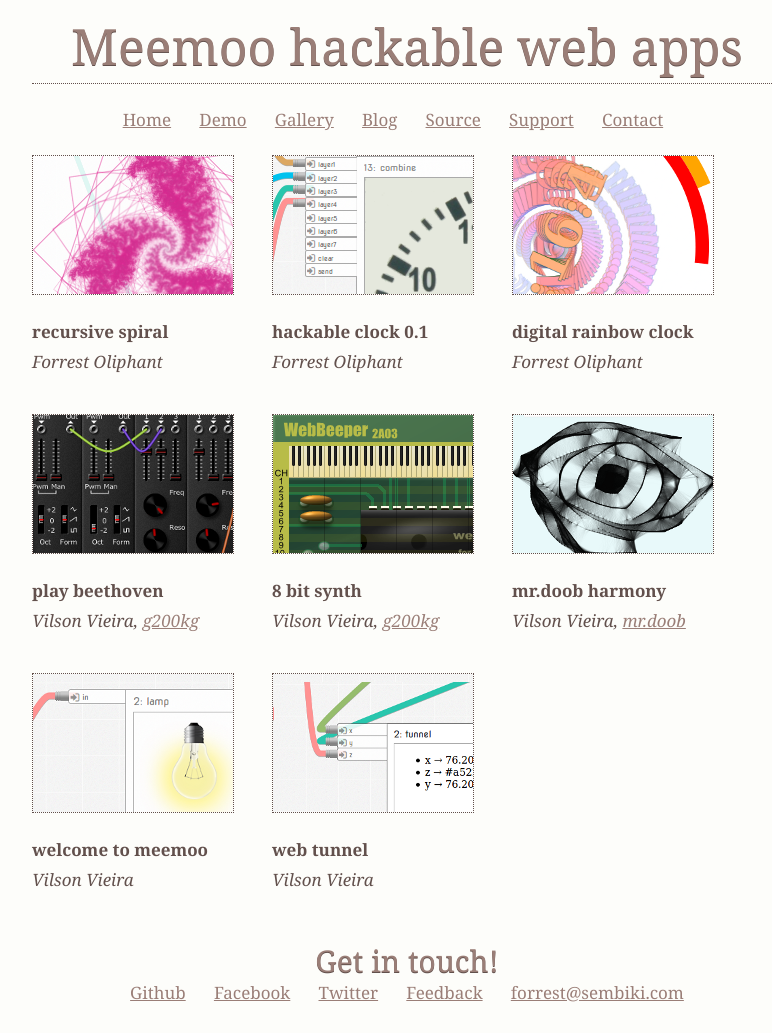
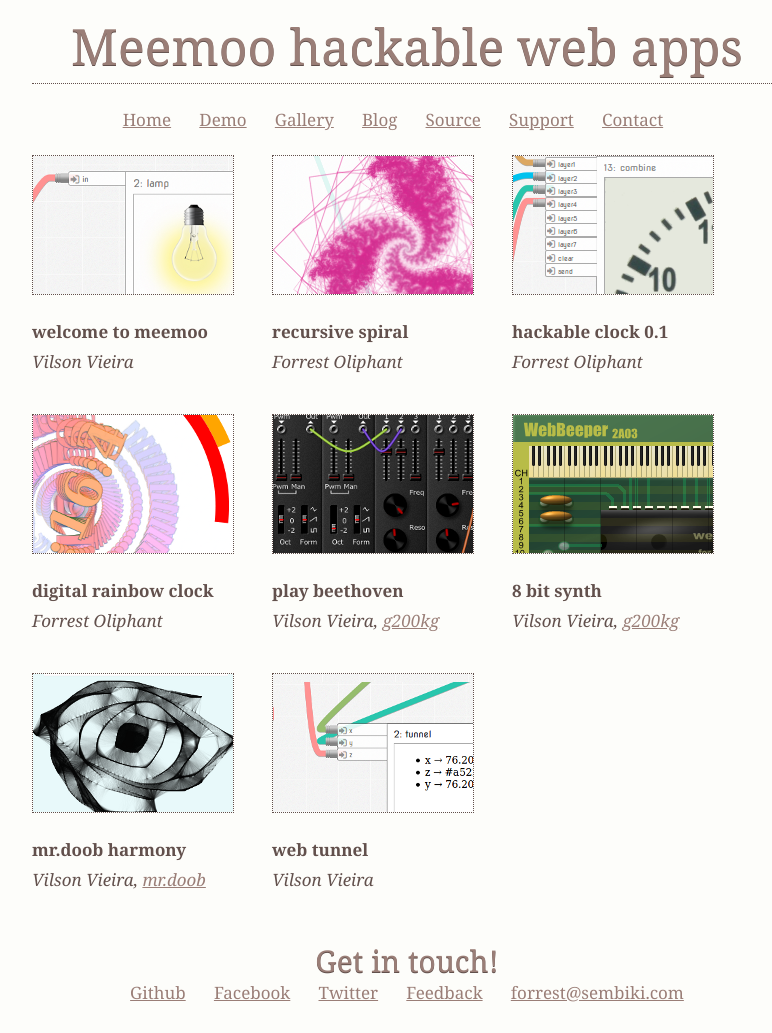
Before and after one commit to meemoo/meemoo.github.io, a Jekyll site: the page built from hack-our-apps/index.html, in a window 1280 px wide. Shown: the whole page, without its empty margins (233-1005 px from the left). Built offline with Jekyll 4.4.1, drawn with Linux system fonts in a browser that asks for light colours; Markdown is read by kramdown in place of the engine named in the settings.

Commit message:
welcome app first

```diff
--- a/hack-our-apps/index.html
+++ b/hack-our-apps/index.html
@@ -5,6 +5,16 @@ title: Hack our apps
 
 <div id="container">
   <div class="row">
+
+    <div class="span3">
+      <a href="http://meemoo.org/iframework/#gist/3282702"><img class="shot" src="shots/intro.png" /></a>
+      <p>
+        <b>welcome to meemoo</b>
+        <br />
+        <i>Vilson Vieira</i>
+      </p>
+    </div>
+
     <div class="span3">
       <a href="http://meemoo.org/iframework/#gist/3124854"><img class="shot" src="shots/recursive.png" /></a>
       <p>
@@ -60,15 +70,6 @@ title: Hack our apps
     </div>
 
     <div class="span3">
-      <a href="http://meemoo.org/iframework/#gist/3282702"><img class="shot" src="shots/intro.png" /></a>
-      <p>
-        <b>welcome to meemoo</b>
-        <br />
-        <i>Vilson Vieira</i>
-      </p>
-    </div>
-
-    <div class="span3">
       <a href="http://meemoo.org/iframework/#gist/3209721"><img class="shot" src="shots/tunnel.png" /></a>
       <p>
         <b>web tunnel</b>
```
